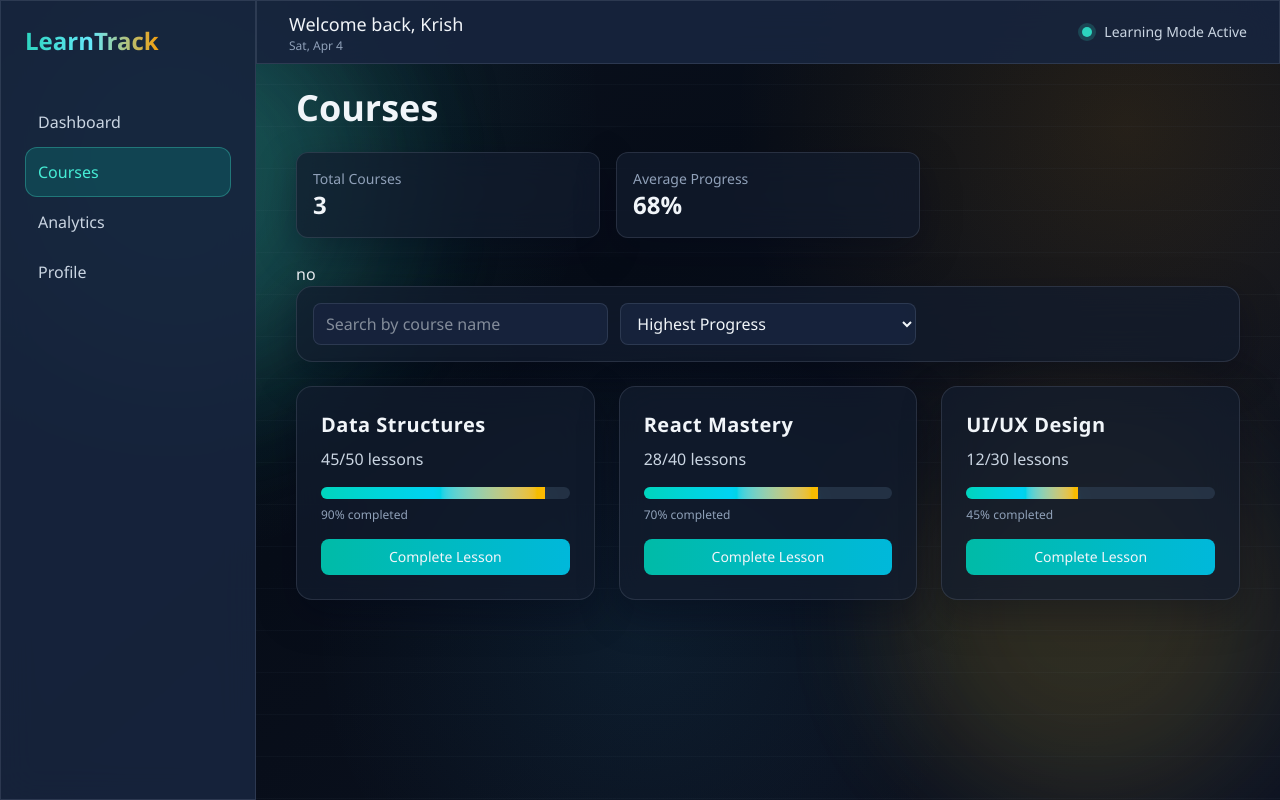
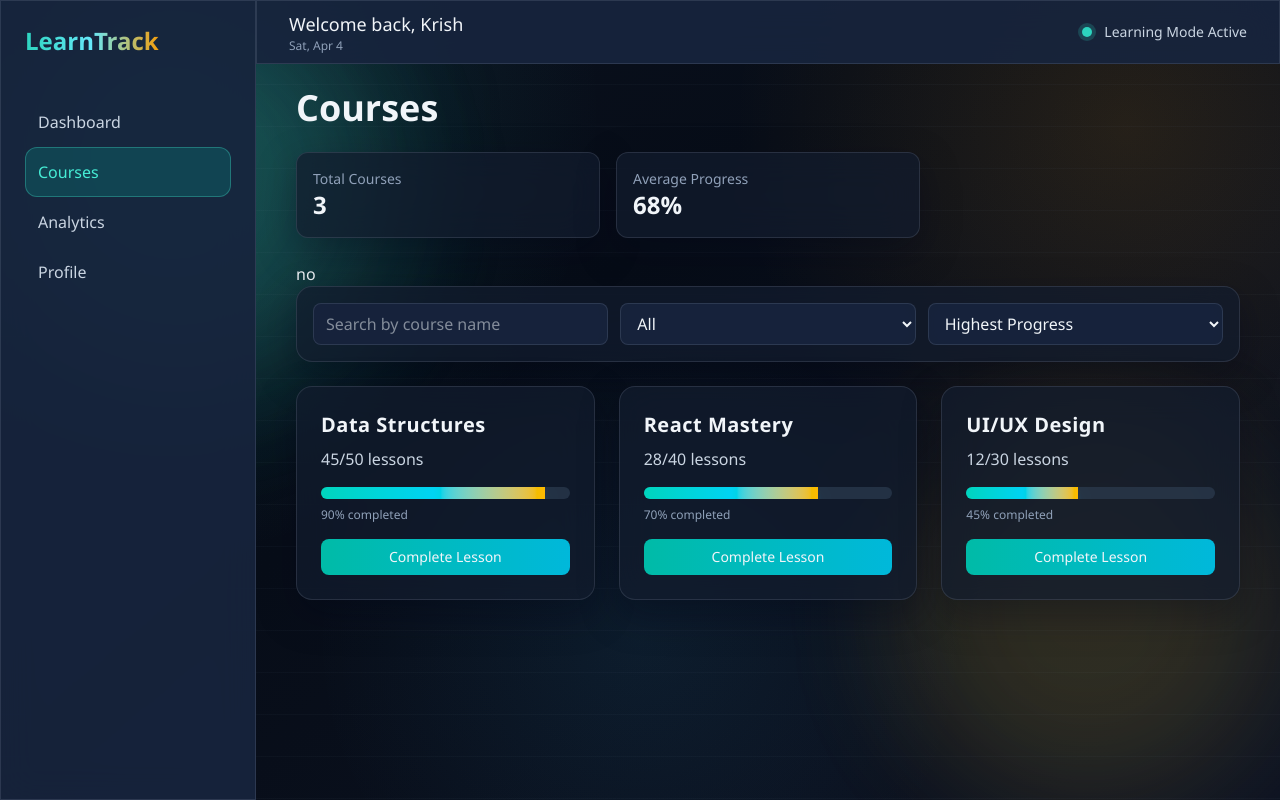
Before and after one commit to COZYkrish/Student-learning-dashboard, a React (Vite) app: page /courses in a window 1280 px wide. Built offline with nearby package versions, Linux system fonts and the light colour scheme.

Commit message:
Backdated commit

```diff
--- a/src/pages/Courses.jsx
+++ b/src/pages/Courses.jsx
@@ -69,7 +69,7 @@ function Courses() {
           className="glass-strong rounded-lg px-3 py-2 border border-slate-600/50 outline-none"
         />
 
-        {/* <select
+        <select
           value={category}
           onChange={(e) => setCategory(e.target.value)}
           className="glass-strong rounded-lg px-3 py-2 border border-slate-600/50 outline-none"
@@ -79,7 +79,7 @@ function Courses() {
               {option}
             </option>
           ))}
-        </select> */}
+        </select>
 
         <select
           value={sortBy}
```
